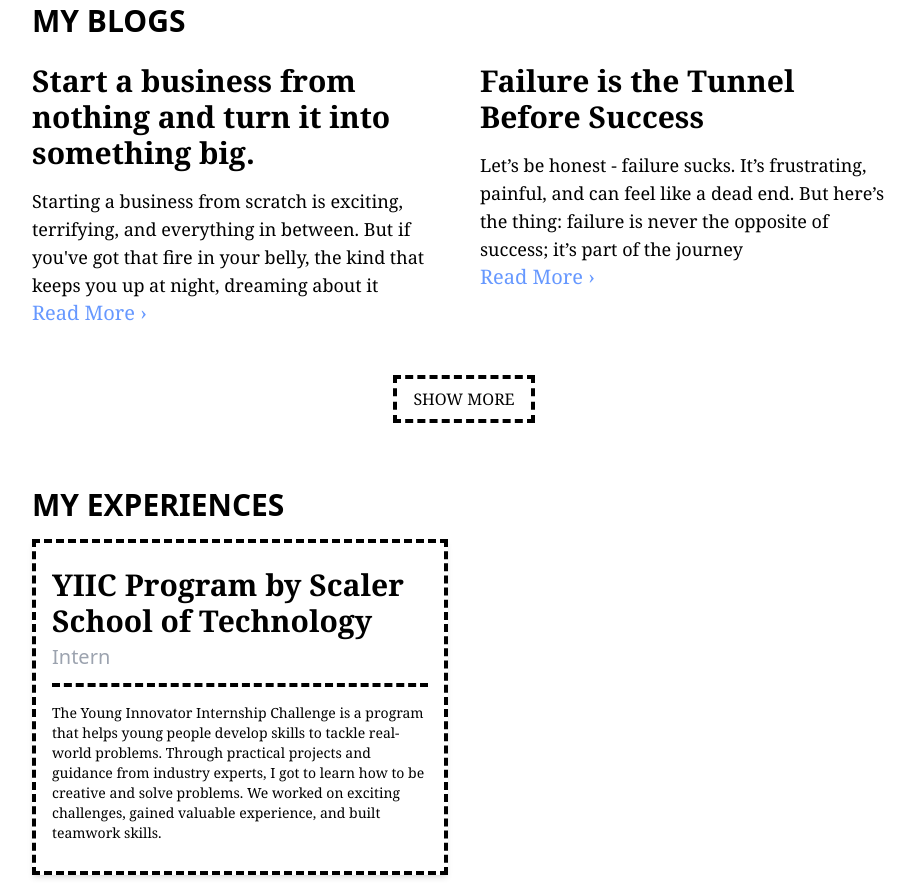
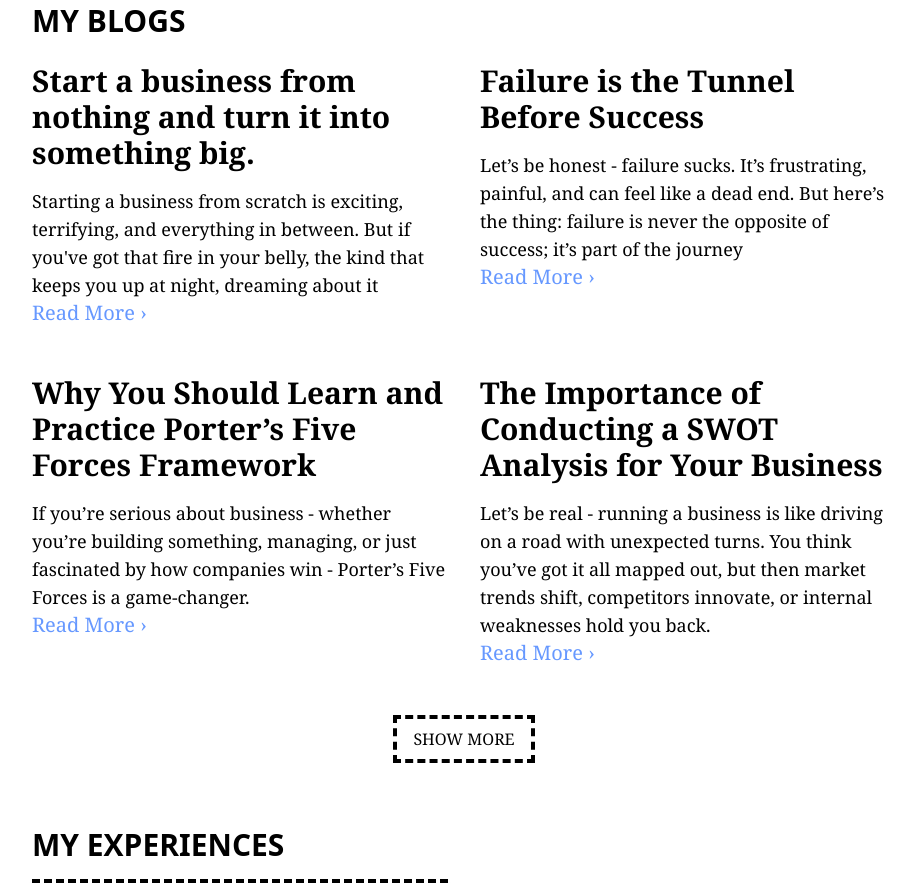
Before and after one commit to Subhadeeppaul5/Subhadeeppaul5.github.io, a plain HTML site: page index.html in a window 1280 px wide. Shown: the part 1205-2088 px from the top of the page, without its empty margins (176-1091 px from the left). Drawn offline with nearby package versions, Linux system fonts and the light colour scheme.

Commit message:
Update index.html

```diff
--- a/index.html
+++ b/index.html
@@ -58,6 +58,9 @@
         <a href="https://www.instagram.com/subhadeeppaul5" target="_blank" aria-label="Follow me on Instagram">
             <i class="bi bi-instagram icon" style="--icon-color: #6698FF;"></i>
         </a>
+      <a href="https://subhadeeppaul5.substack.com" target="_blank" aria-label="Subscribe on Substack">
+    <i class="bi bi-substack icon" style="--icon-color: #6698FF;"></i>
+      </a>
     </div>
 
     </header>
@@ -120,7 +123,8 @@
 
         <section class="mt-16">
     <h2 class="text-2xl md:text-3xl font-bold mb-6">MY BLOGS</h2>
-    <div class="grid grid-cols-1 md:grid-cols-2 gap-8"><article>
+    <div class="grid grid-cols-1 md:grid-cols-2 gap-8">
+      <article>
         <a href="https://open.substack.com/pub/subhadeeppaul5/p/build-a-business-from-scratch-to?r=58f6ae&utm_campaign=post&utm_medium=web&showWelcomeOnShare=false">
             <h2 class="text-2xl md:text-3xl font-serif font-bold mb-4">
                 Start a business from nothing and turn it into something big.
@@ -155,6 +159,42 @@
             </span>
         </p>
     </article>
+
+      <article>
+        <a href="https://open.substack.com/pub/subhadeeppaul5/p/why-you-should-learn-and-practice?r=58f6ae&utm_campaign=post&utm_medium=web&showWelcomeOnShare=false">
+            <h2 class="text-2xl md:text-3xl font-serif font-bold mb-4">
+                Why You Should Learn and Practice Porter’s Five Forces Framework
+            </h2>
+        </a>
+        <p class="mb-4 font-serif text-sm md:text-lg">
+          If you’re serious about business - whether you’re building something, managing, or
+          just fascinated by how companies win - Porter’s Five Forces is a game-changer.
+            <br>
+            <span class="text-xl text-x cursor-pointer">
+                <a href="https://open.substack.com/pub/subhadeeppaul5/p/why-you-should-learn-and-practice?r=58f6ae&utm_campaign=post&utm_medium=web&showWelcomeOnShare=false">
+                    Read More &rsaquo;
+                </a>
+            </span>
+        </p>
+      </article>
+
+      <article>
+        <a href="https://open.substack.com/pub/subhadeeppaul5/p/the-importance-of-conducting-a-swot?r=58f6ae&utm_campaign=post&utm_medium=web&showWelcomeOnShare=false">
+            <h2 class="text-2xl md:text-3xl font-serif font-bold mb-4">
+                The Importance of Conducting a SWOT Analysis for Your Business
+            </h2>
+        </a>
+        <p class="mb-4 font-serif text-sm md:text-lg">
+            Let’s be real - running a business is like driving on a road with unexpected turns.
+          You think you’ve got it all mapped out, but then market trends shift, competitors innovate, or internal weaknesses hold you back.
+            <br>
+            <span class="text-xl text-x cursor-pointer">
+                <a href="https://open.substack.com/pub/subhadeeppaul5/p/the-importance-of-conducting-a-swot?r=58f6ae&utm_campaign=post&utm_medium=web&showWelcomeOnShare=false">
+                    Read More &rsaquo;
+                </a>
+            </span>
+        </p>
+      </article>
 
 </div>
 
```
